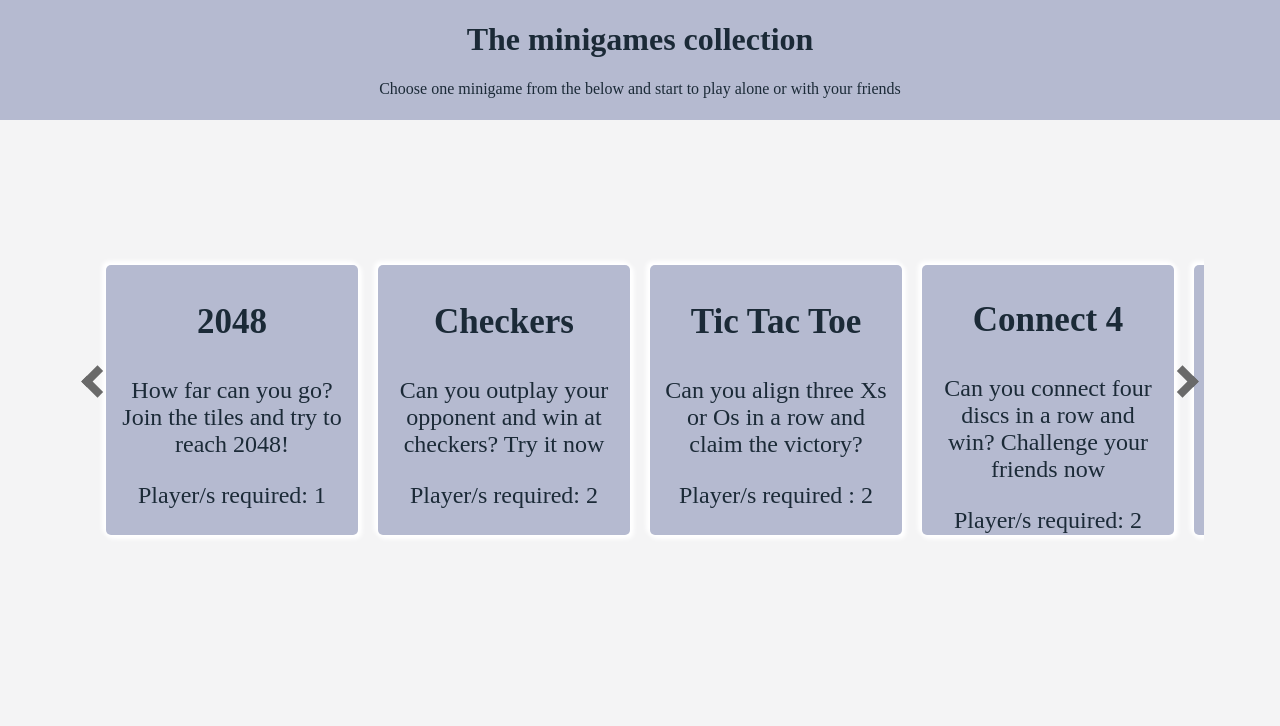
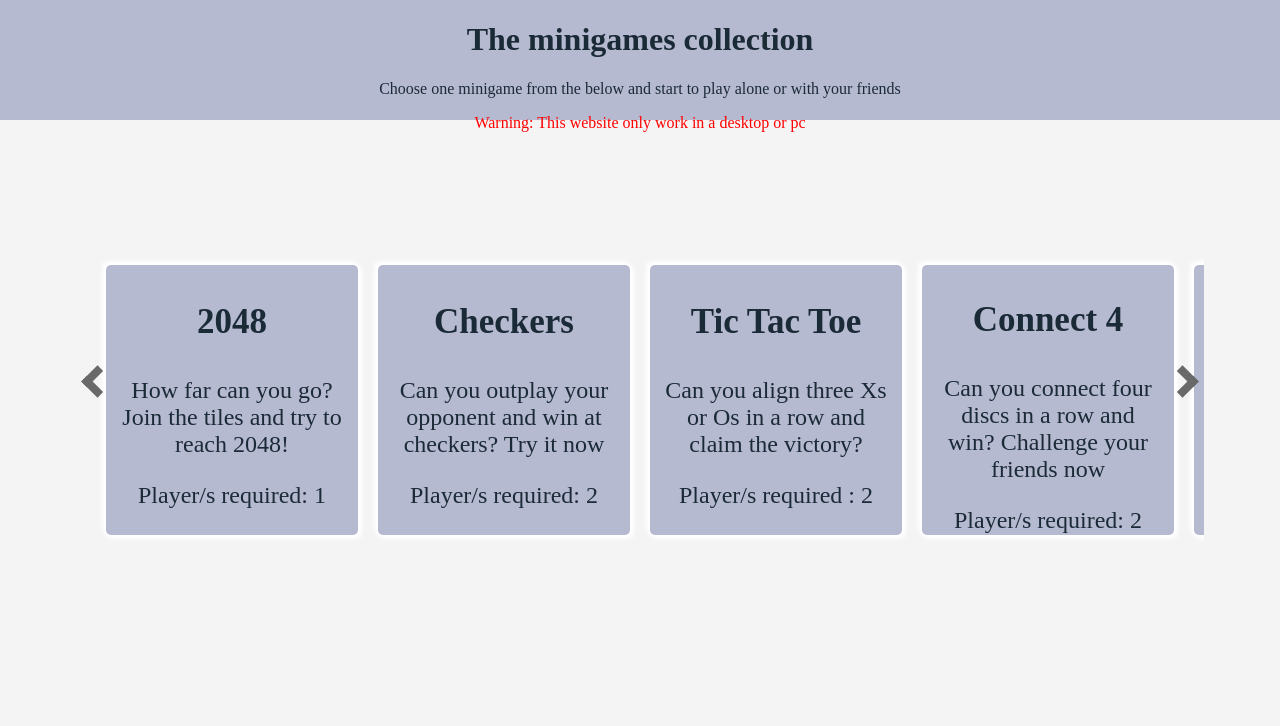
Before and after one commit to Antooo24/minigames_collection, a plain HTML site: page index.html in a window 1280 px wide. Shown: the top 726 px of the page. Drawn offline with Linux system fonts and the light colour scheme.

Commit message:
Update index.html

```diff
--- a/index.html
+++ b/index.html
@@ -14,6 +14,7 @@
         <h1>The minigames collection</h1>
 
 		<p>Choose one minigame from the below and start to play alone or with your friends</p>
+	    <p style="color: red;">Warning: This website only work in a desktop or pc</p>
     </header>
 
     <div id="container">
```
